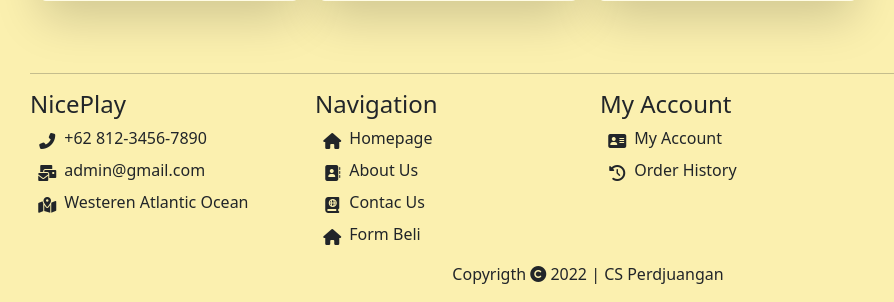
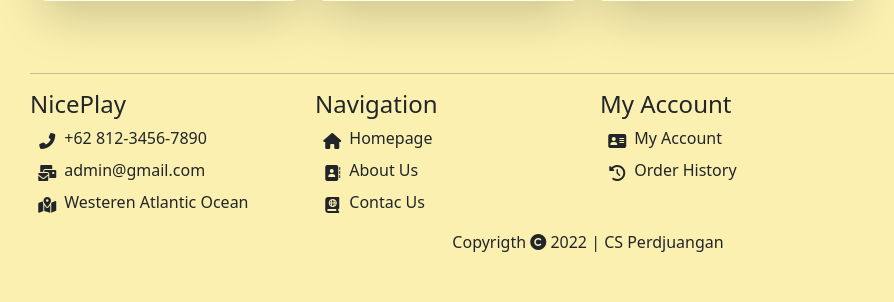
Before and after one commit to YayaIniee/TopUpStore, a PHP site: page /index.php in a window 1280 px wide. Shown: the part 977-1279 px from the top of the page, without its empty margins (52-946 px from the left). After the commit the page ends 1229 px from the top, so only its background shows below. Run offline with PHP 8.4, Linux system fonts and the light colour scheme; data comes from the database, SQL or seed files in the repository; some libraries are stand-ins or nearby versions; some web fonts are replaced.

Commit message:
remove one navigation

```diff
--- a/index.php
+++ b/index.php
@@ -113,7 +113,6 @@ if (!isset($_SESSION)) {
                               <li class="mt-2"><span class="fa-li"><i class="fas fa-home"></i></span><a style="text-decoration:none;" href="index.php" class="text-body">Homepage</a></li>
                               <li class="mt-2"><span class="fa-li"><i class="fas fa-address-book"></i></span><a style="text-decoration:none;" href="index.php?p=about" class="text-body">About Us</a></li>
                               <li class="mt-2"><span class="fa-li"><i class="fas fa-atlas"></i></span><a style="text-decoration:none;" href="index.php?p=contact" class="text-body">Contac Us</a></li>
-                              <li class="mt-2"><span class="fa-li"><i class="fas fa-home"></i></span><a style="text-decoration:none;" href="index.php?=formbeli" class="text-body">Form Beli</a></li>
 
                             </ul>
                         </div>
```
